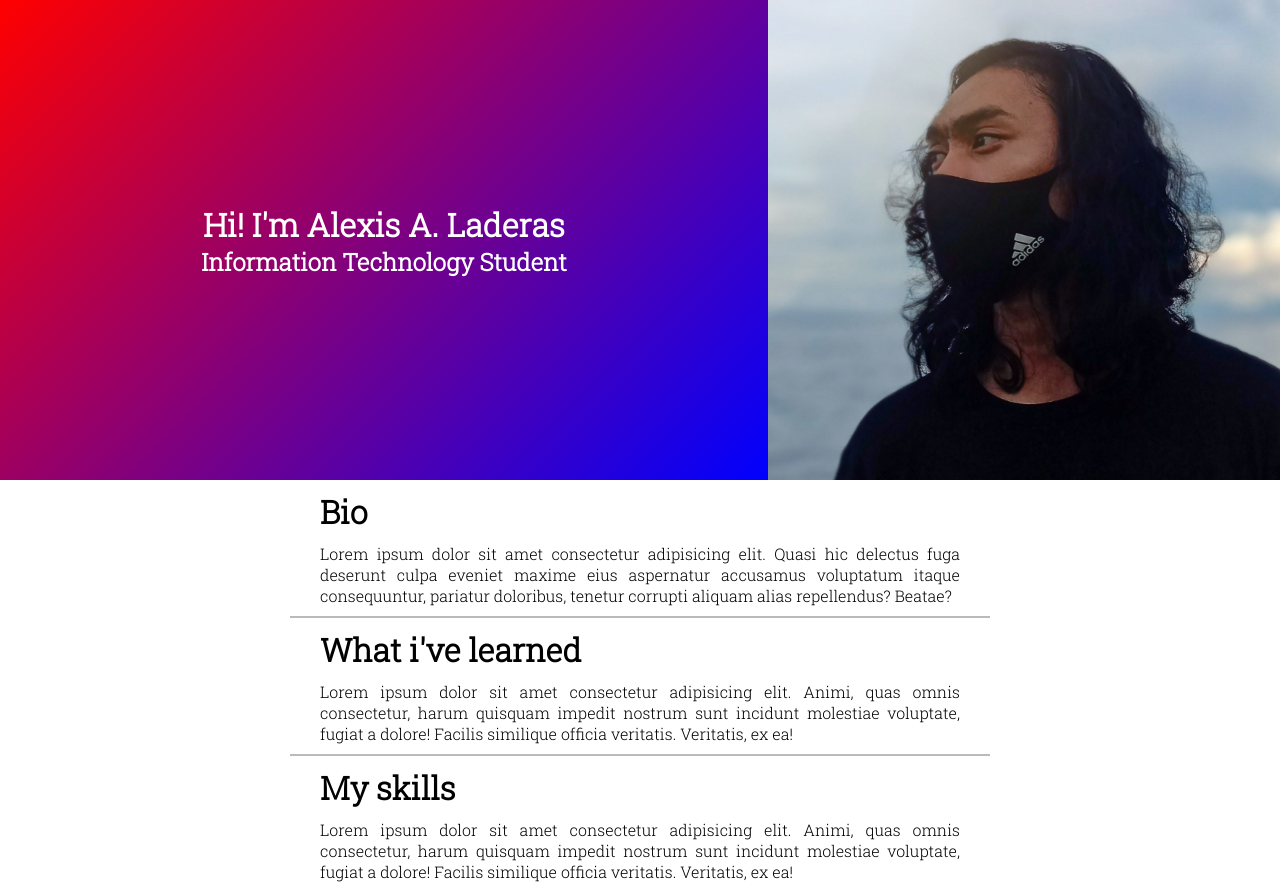
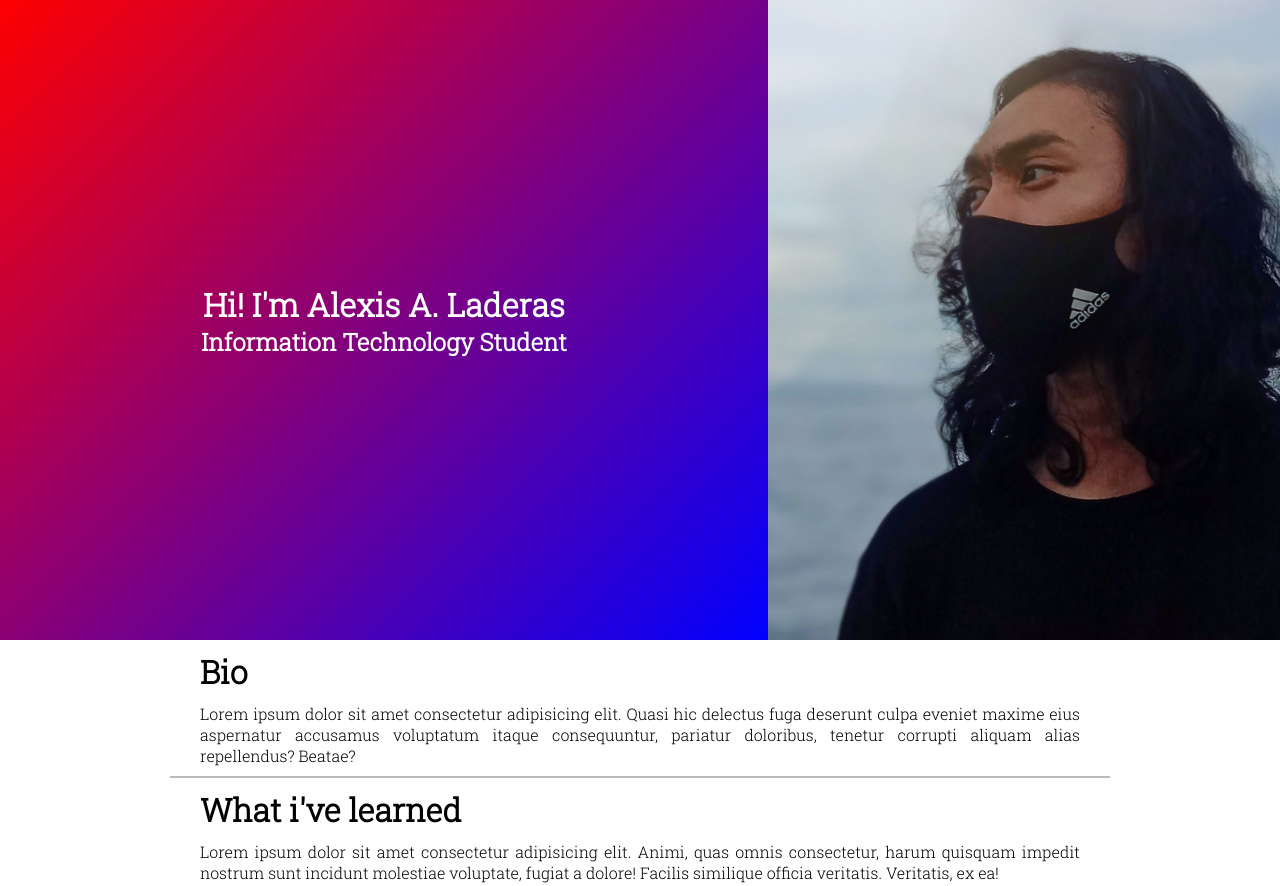
Before and after one commit to alex-laderas/portfolio, a plain HTML site: page index.html in a window 1280 px wide. Shown: the top 886 px of the page. Drawn offline with Linux system fonts and the light colour scheme.

Commit message:
improved desktop view

```diff
--- a/index.css
+++ b/index.css
@@ -10,7 +10,7 @@
     display: flex;
     flex-direction: row;
     width: 100%;
-    height: 30rem;
+    height: 40rem;
 }
 
 .containerChild {
@@ -35,7 +35,7 @@
 .bioContainer {
     display: flex;
     flex-direction: column;
-    max-width: 40rem;
+    max-width: 55rem;
     min-width: 5rem;
     row-gap: 10px;
     margin: 0 auto;
@@ -72,7 +72,7 @@
     margin: 0 10px;
 }
 
-@media screen and (max-width: 600px) {
+@media screen and (max-width: 800px) {
     .container {
         flex-direction: column;
         align-content: center;
```
